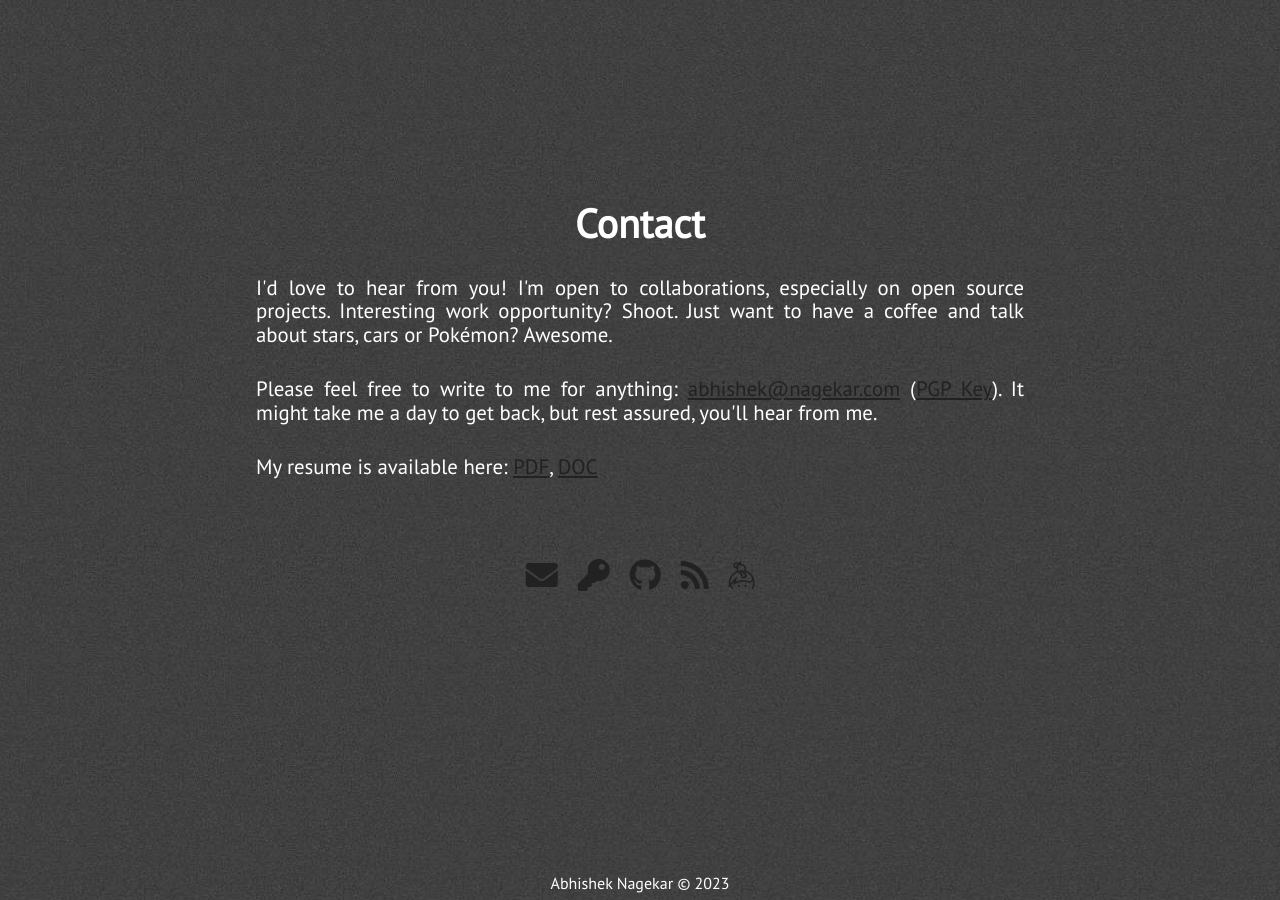
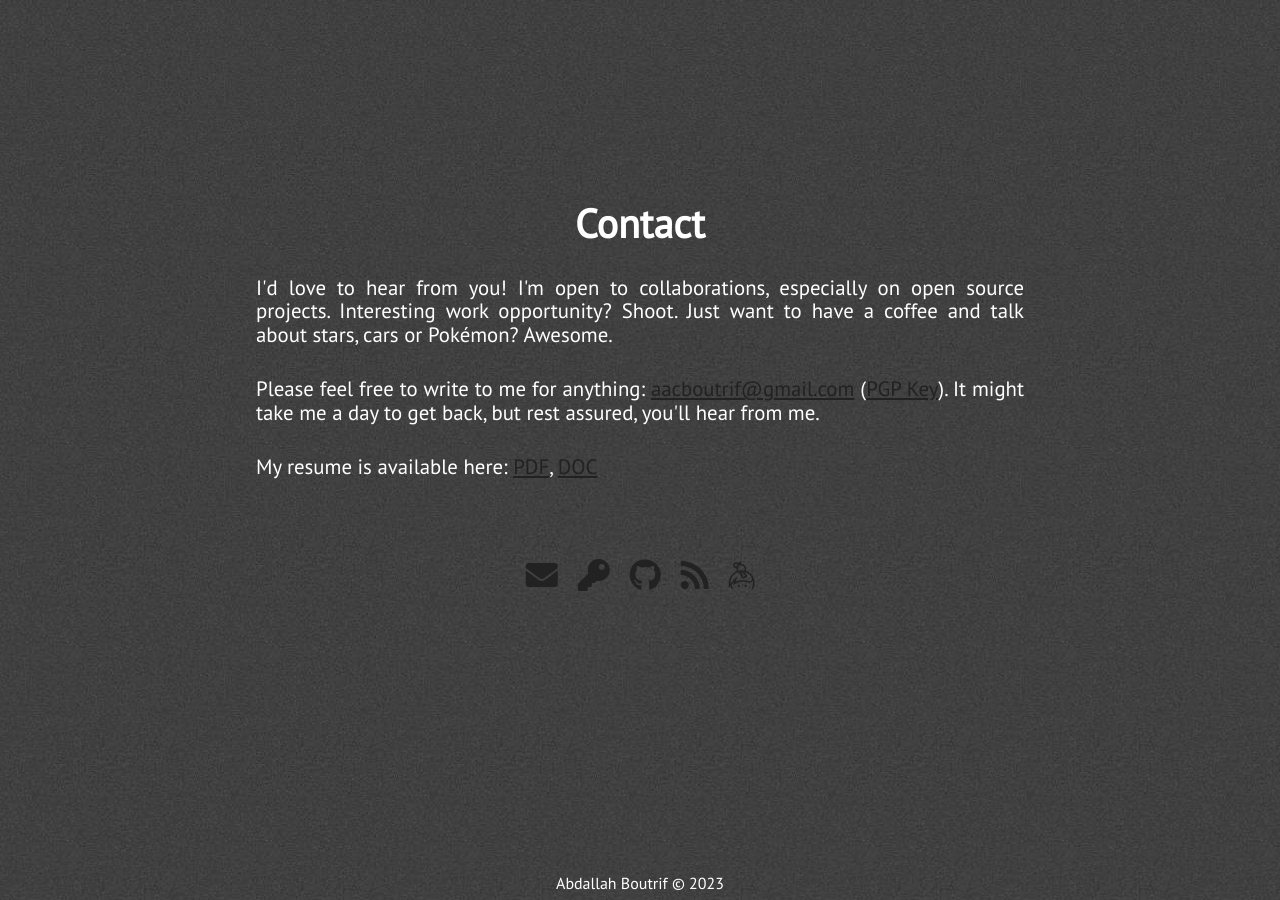
Before and after one commit to Bibool/portfolio.github.io, a Jekyll site: the page built from index.html, in a window 1280 px wide and 900 px high, scrolled down 4081 px. Built offline with Jekyll 4.4.1, drawn with Linux system fonts in a browser that asks for light colours; nearby versions of some CDN libraries; some of the changed text lies outside the part shown.

Commit message:
Update _config.yml

```diff
--- a/_config.yml
+++ b/_config.yml
@@ -1,18 +1,15 @@
-title: Abhishek Nagekar
-description: Web & Security Engineer
-site_title: '@abhn - Abhishek Nagekar'
+title: Abdallah Boutrif
+description: Games Programmer
+site_title: 'Abdallah Boutrif'
 
 # Build settings
 markdown: kramdown
 exclude: [vendor/ruby]
 
 # Personalization
-github_username: abhn
-blog_url: https://www.nagekar.com
-email: abhishek@nagekar.com
-keybase_username: abhn
-twitter_username: abhn_
-reddit_username: abhn
+github_username: Bibool
+blog_url: https://aboutrif.wixsite.com/portfolio
+email: aacboutrif@gmail.com
 
 # absolute or relative
 profile_picture: assets/images/pp.jpg
```
